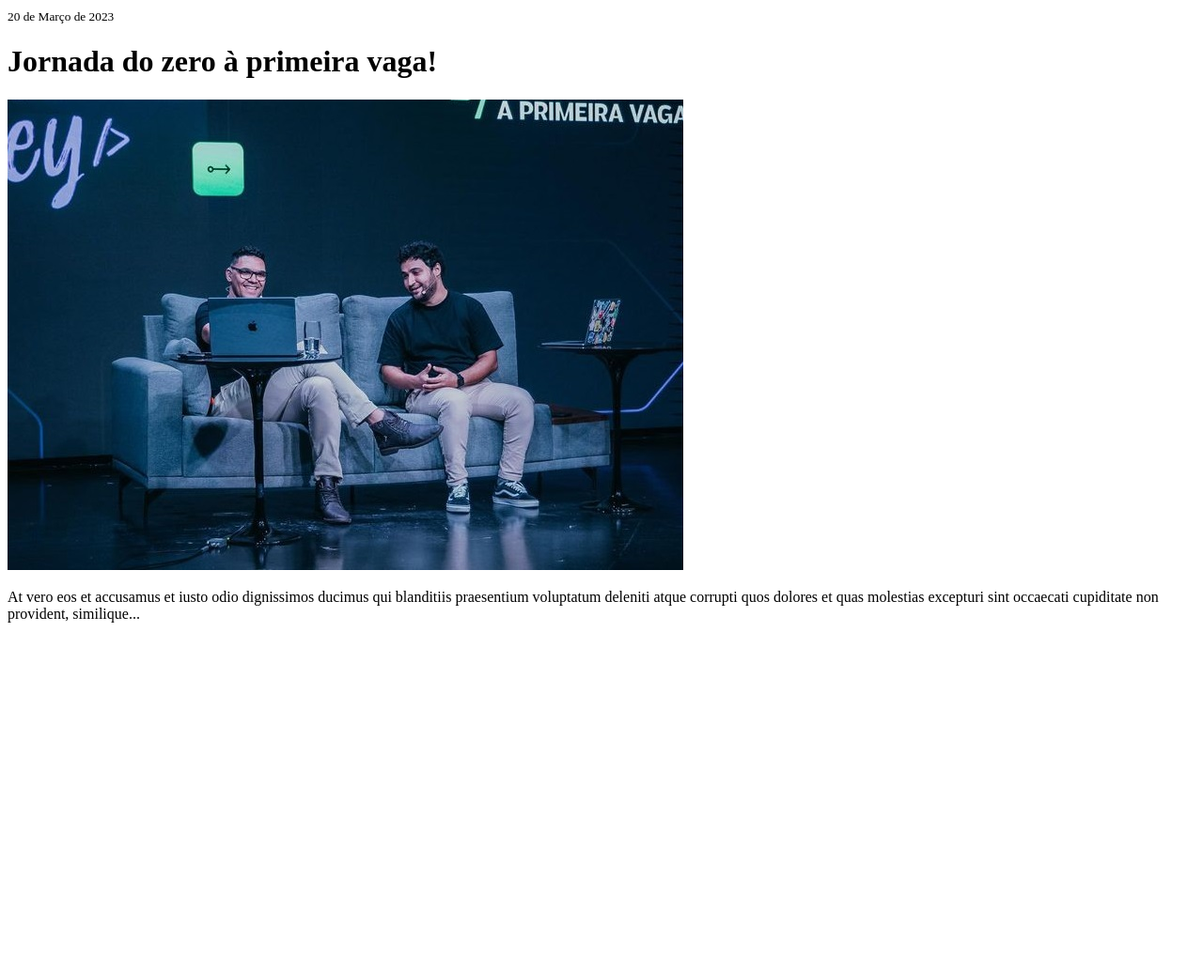
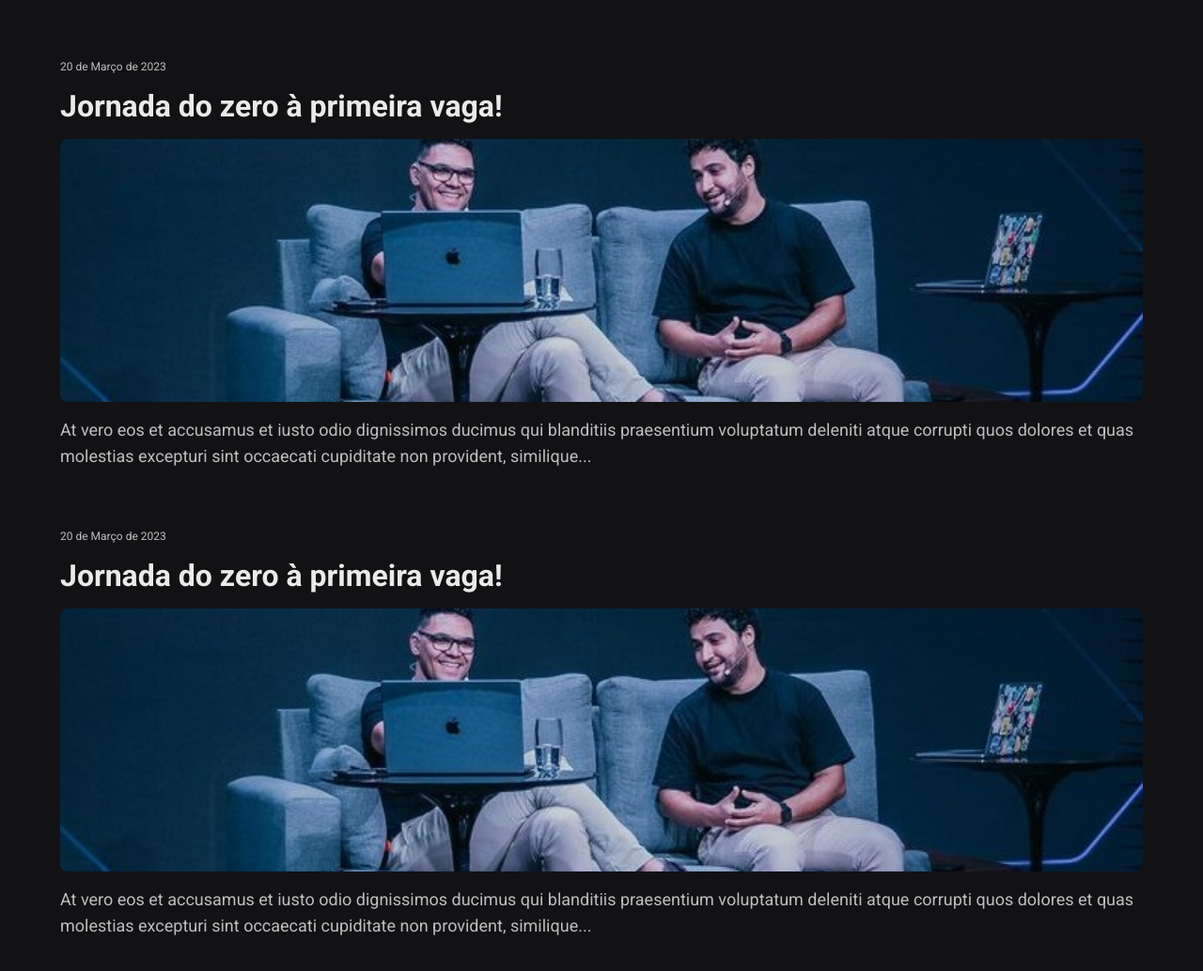
Before and after one commit to matheustrres/next-level-week-explorer, a plain HTML site: page index.html in a window 1280 px wide. Shown: the whole page at 94% size. Before the commit the page ends 800 px from the top, so only its background shows below. Drawn offline with Linux system fonts and the light colour scheme.

Commit message:
🚀 aula 2

```diff
--- a/index.html
+++ b/index.html
@@ -5,13 +5,22 @@
     <meta http-equiv="X-UA-Compatible" content="IE=edge" />
     <meta name="viewport" content="width=device-width, initial-scale=1.0" />
 
+    <link rel="stylesheet" href="style.css" />
     <link rel="icon" type="image/png" href="assets/favicon.png" />
+
+    <link rel="preconnect" href="https://fonts.googleapis.com" />
+    <link rel="preconnect" href="https://fonts.gstatic.com" crossorigin />
+    <link
+      href="https://fonts.googleapis.com/css2?family=DM+Sans:wght@400;700&family=Poppins:wght@400;600&family=Roboto:wght@400;700&display=swap"
+      rel="stylesheet"
+    />
 
     <title>NLW Spacetime</title>
   </head>
 
   <body>
-    <div>
+    <nav>
+      <a href="https://google.com.br" target="_blank" class="memory">
         <small>20 de Março de 2023</small>
         <h1>Jornada do zero à primeira vaga!</h1>
         <img
@@ -24,6 +33,22 @@
           et quas molestias excepturi sint occaecati cupiditate non provident,
           similique...
         </p>
-    </div>
+      </a>
+
+      <a href="https://google.com.br" target="_blank" class="memory">
+        <small>20 de Março de 2023</small>
+        <h1>Jornada do zero à primeira vaga!</h1>
+        <img
+          src="assets/jornada.png"
+          alt="Apresentação de Rodrigo e Mayk do evento do Zero à Primeira Vaga"
+        />
+        <p>
+          At vero eos et accusamus et iusto odio dignissimos ducimus qui
+          blanditiis praesentium voluptatum deleniti atque corrupti quos dolores
+          et quas molestias excepturi sint occaecati cupiditate non provident,
+          similique...
+        </p>
+      </a>
+    </nav>
   </body>
 </html>
--- /dev/null
+++ b/style.css
@@ -0,0 +1,46 @@
+* {
+  margin: 0;
+  padding: 0;
+  box-sizing: border-box;
+}
+
+body {
+  background-color: #121215;
+  color: #eaeaea;
+  font-family: "Roboto", sans-serif;
+}
+
+nav {
+  padding: 64px;
+}
+
+.memory {
+  display: flex;
+  flex-direction: column;
+  gap: 16px;
+  text-decoration: none;
+  margin-bottom: 64px;
+}
+
+.memory small {
+  color: #bebebf;
+  font-size: 12px;
+}
+
+.memory h1 {
+  font-size: 32px;
+  color: #eaeaea;
+}
+
+.memory img {
+  width: 100%;
+  height: 280px;
+  object-fit: cover;
+  border-radius: 8px;
+}
+
+.memory p {
+  font-size: 18px;
+  color: #bebebf;
+  line-height: 28px;
+}
```
Lines whose indentation alone changed are shown as unchanged.
